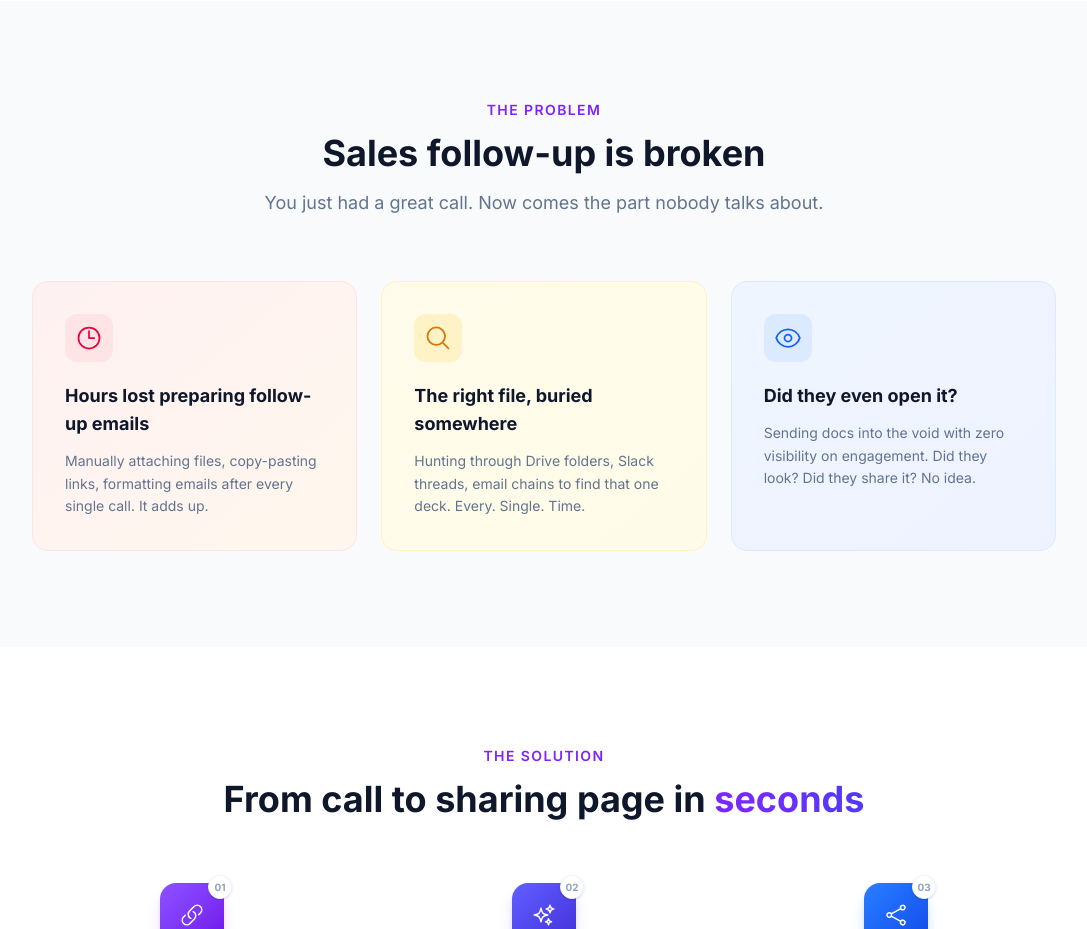
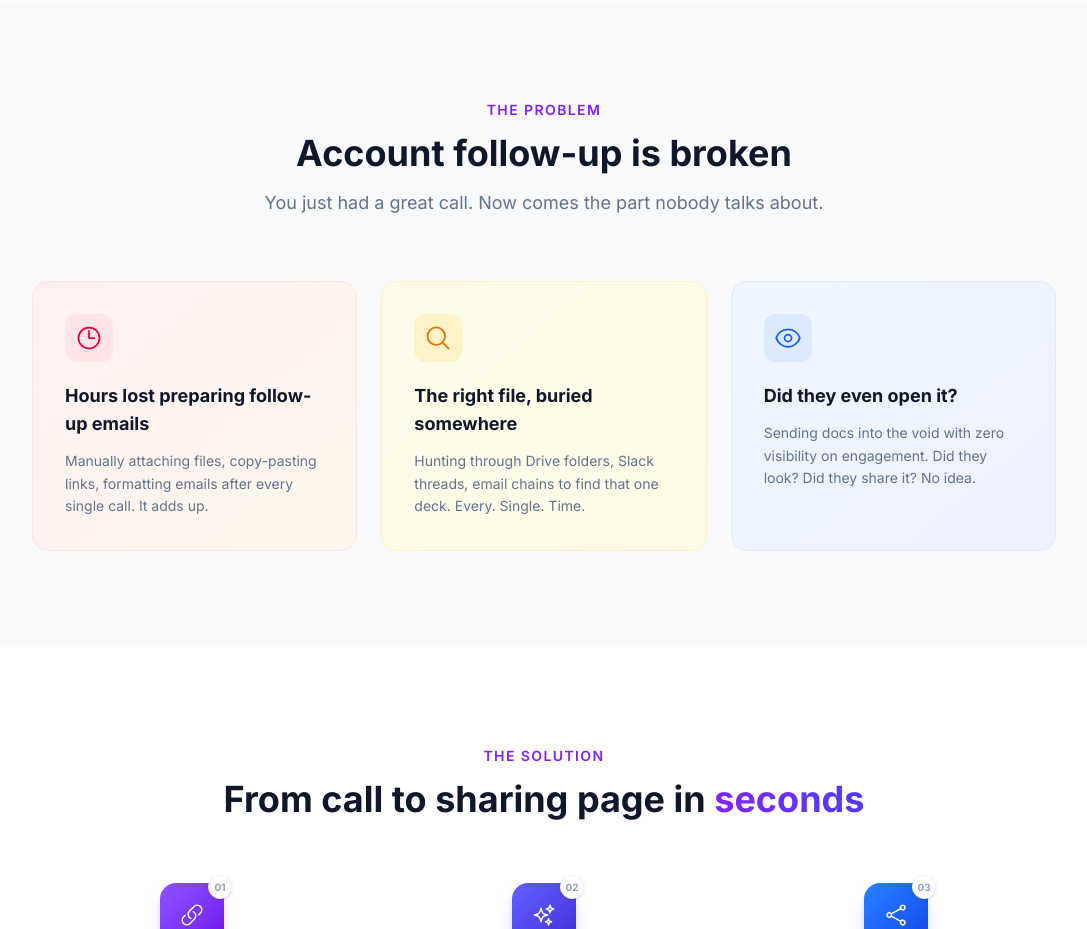
Before and after one commit to dams-lore/kuevo, a Next.js app: page / in a window 1280 px wide. Shown: the part 1520-2449 px from the top of the page, without its empty margins (96-1183 px from the left). Built offline with nearby package versions, Linux system fonts and the light colour scheme.

Commit message:
landing: change 'Sales follow-up is broken' to 'Account follow-up is broken'

```diff
--- a/src/app/page.tsx
+++ b/src/app/page.tsx
@@ -350,7 +350,7 @@ export default function Home() {
           <div className="text-center mb-16">
             <span className="text-sm font-semibold text-violet-600 uppercase tracking-widest">The problem</span>
             <h2 className="mt-3 text-4xl font-bold text-slate-900">
-              Sales follow-up is broken
+              Account follow-up is broken
             </h2>
             <p className="mt-4 text-lg text-slate-500 max-w-xl mx-auto">
               You just had a great call. Now comes the part nobody talks about.
```
